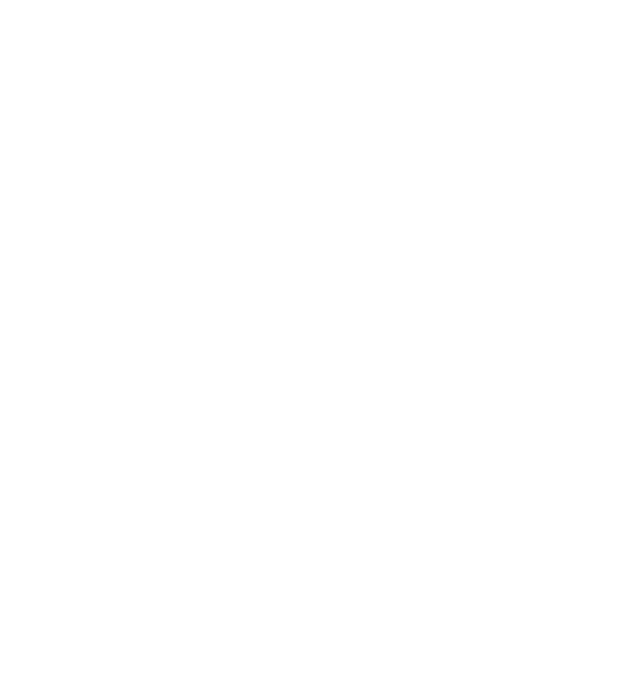
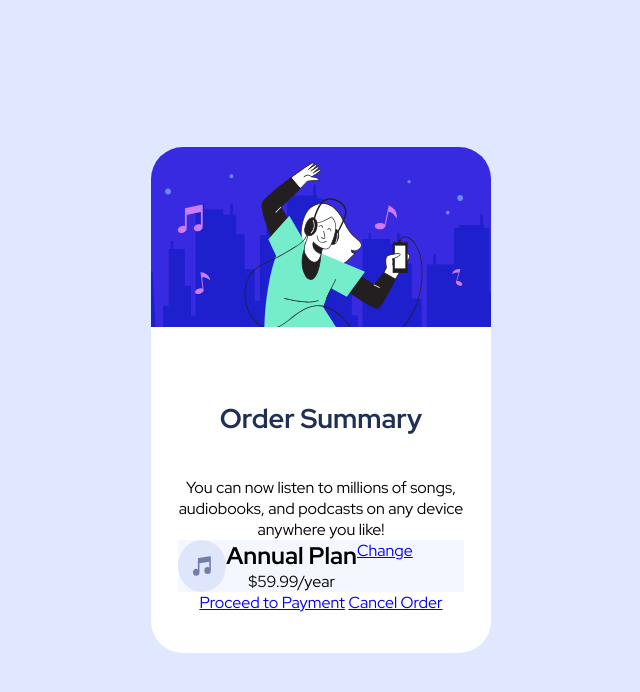
Before and after one commit to suarezmariano/frontendmentor-order-summary-card, a plain HTML site: page index.html in a window 1280 px wide. Shown: the whole page, without its empty margins (319-959 px from the left). Drawn offline with Linux system fonts and the light colour scheme.

Commit message:
avance de proyecto

```diff
--- /dev/null
+++ b/css/style.css
@@ -0,0 +1,59 @@
+:root {
+
+    --pale-blue: hsl(225, 100%, 94%);
+    --bright-blue: hsl(245, 75%, 52%);
+
+    --very-pale-blue: hsl(225, 100%, 98%);
+    --desaturated-blue: hsl(224, 23%, 55%);
+    --dark-blue: hsl(223, 47%, 23%);
+}
+
+* {
+    box-sizing: border-box;
+    margin: 0;
+}
+
+body {
+    font-family: "Red Hat Display", sans-serif;
+    background-color: var(--pale-blue);
+    display: flex;
+    min-height: 100vh;
+    padding: 40px 0;
+
+}
+
+.card {
+    margin: auto;
+    background-color: white;
+    width: 340px;
+    border-radius: 2em;
+    overflow: hidden;
+}
+
+.card::before {
+    content: "";
+    display: block;
+    width: 100%;
+    height: 180px;
+    background-image: url("../images/illustration-hero.svg");
+    background-size: cover;
+    background-position: center;
+}
+
+.card_texts {
+    padding: 2.5em 1.7em;
+    text-align: center;
+}
+
+.card_title {
+    font-size: 1.7rem;
+    color: var(--dark-blue);
+    margin: 1.2em 0 1.5em;
+
+}
+
+.card_plan {
+    display: flex;
+    background-color: var(--very-pale-blue);
+
+}
--- a/css/styless.css
+++ /dev/null
@@ -1,18 +0,0 @@
-:root {
-
-    --pale-blue: hsl(225, 100%, 94%);
-    --bright-blue: hsl(245, 75%, 52%);
-
-    --very-pale-blue: hsl(225, 100%, 98%);
-    --desaturated-blue: hsl(224, 23%, 55%);
-    --dark-blue: hsl(223, 47%, 23%);
-}
-
-* {
-    box-sizing: border-box;
-    margin: 0;
-}
-
-.body {
-    font-family: "Red Hat Display", sans-serif;
-}
--- a/index.html
+++ b/index.html
@@ -9,7 +9,7 @@
   <link rel="preconnect" href="https://fonts.gstatic.com" crossorigin>
   <link href="https://fonts.googleapis.com/css2?family=Red+Hat+Display:ital,wght@0,300..900;1,300..900&display=swap"
     rel="stylesheet">
-  <link rel="stylesheet" href="./css/styless.css">
+  <link rel="stylesheet" href="./css/style.css">
   <title>Frontend Mentor | Order summary card</title>
 
 
@@ -17,19 +17,34 @@
 
 <body>
 
-  <!--  Order Summary
 
-  You can now listen to millions of songs, audiobooks, and podcasts on any
-  device anywhere you like!
+  <section class="card">
 
-  Annual Plan
-  $59.99/year
+    <div class="card_texts">
 
-  Change
+      <h2 class="card_title">Order Summary</h2>
+      <p class="card_paragraph">You can now listen to millions of songs, audiobooks, and podcasts on any
+        device anywhere you like!</p>
 
-  Proceed to Payment
-  Cancel Order -->
+      <article class="card_plan">
+        <img src="./images/icon-music.svg" class="card_icon" alt="">
 
-  <div </body>
+        <div class="card_info">
+          <h2 class="card_name">Annual Plan</h2>
+          <p class="card_price">$59.99/year</p>
+        </div>
+
+        <a href="#" class="card_price">Change</a>
+
+      </article>
+
+      <a href="#" class="card_cta">Proceed to Payment</a>
+      <a href="#" class="card_cta card_cta--gray">Cancel Order</a>
+    </div>
+
+  </section>
+
+
+</body>
 
 </html>
```
